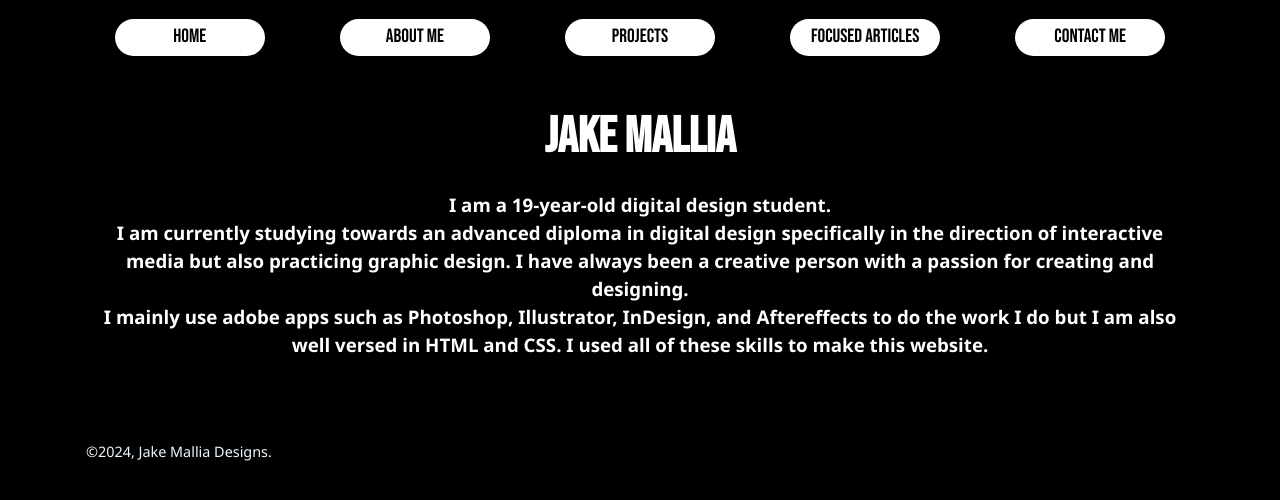
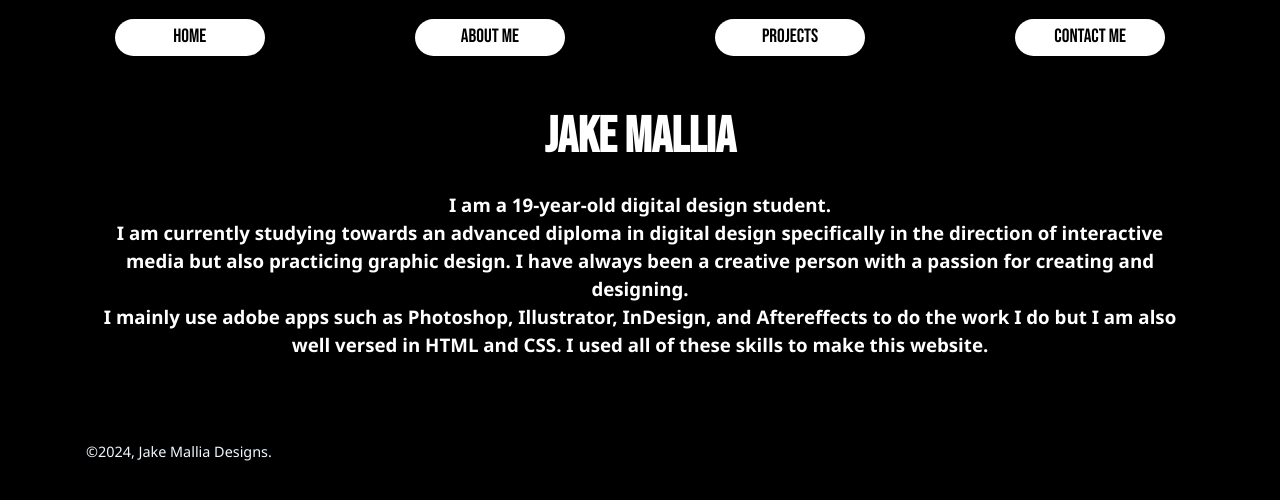
Before and after one commit to jaykeMschool/JaykeMschool.github.io, a plain HTML site: page about-page.html in a window 1280 px wide. Drawn offline with Linux system fonts and the light colour scheme.

Commit message:
navbar updates

```diff
--- a/about-page.html
+++ b/about-page.html
@@ -30,10 +30,6 @@
 
                     <li class="navbar-item" >
                         <a href="article-list-page.html" class="nav-link">PROJECTS</a>
-                    </li>
-
-                    <li class="navbar-item" >
-                        <a href="focused-article-page.html" class="nav-link">FOCUSED ARTICLES</a>
                     </li>
 
                     <li class="navbar-item" >
```
Also changed, not shown: contact-page.html (+0 -4 lines), focused-article-page.html (+0 -4 lines), index.html (+3 -6 lines).
